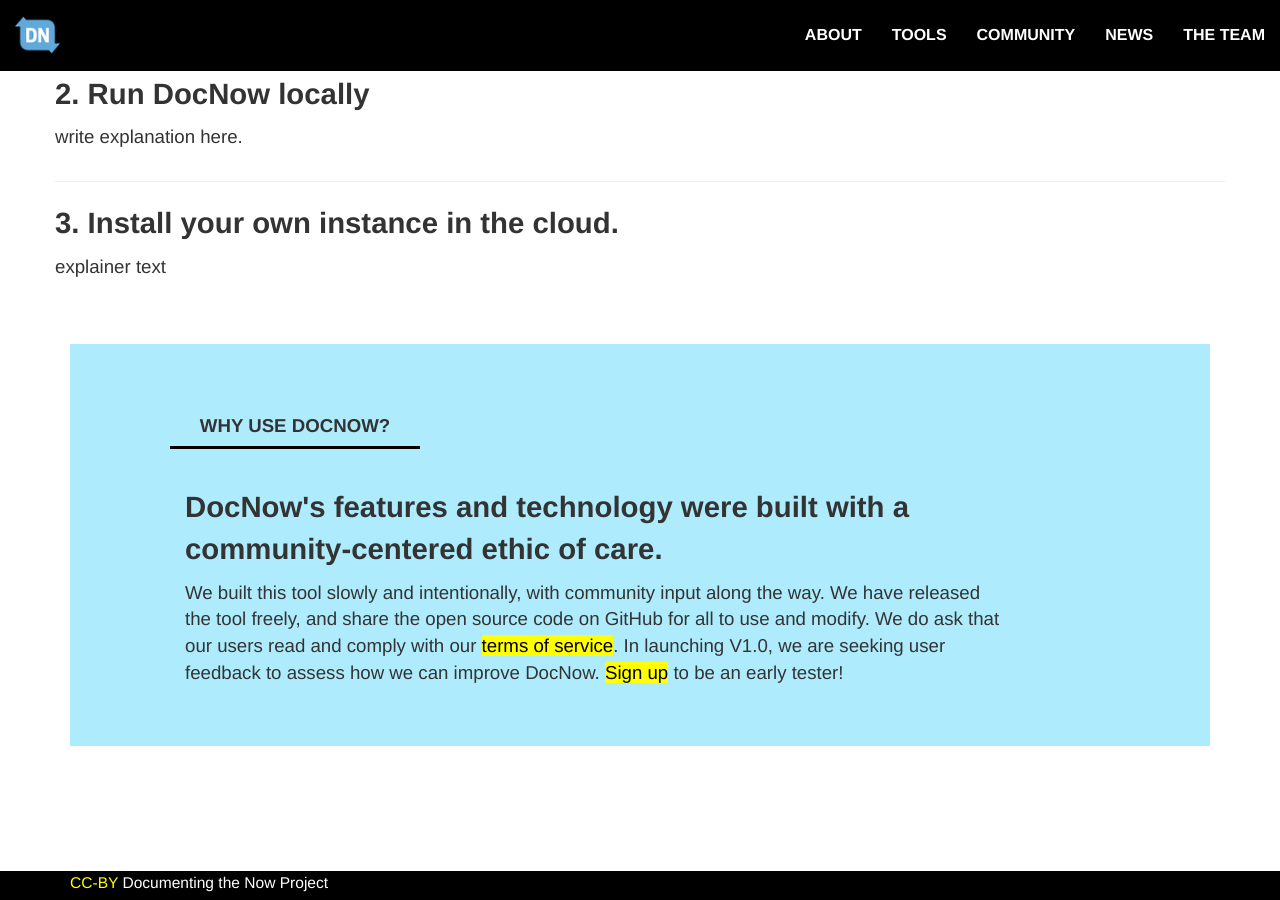
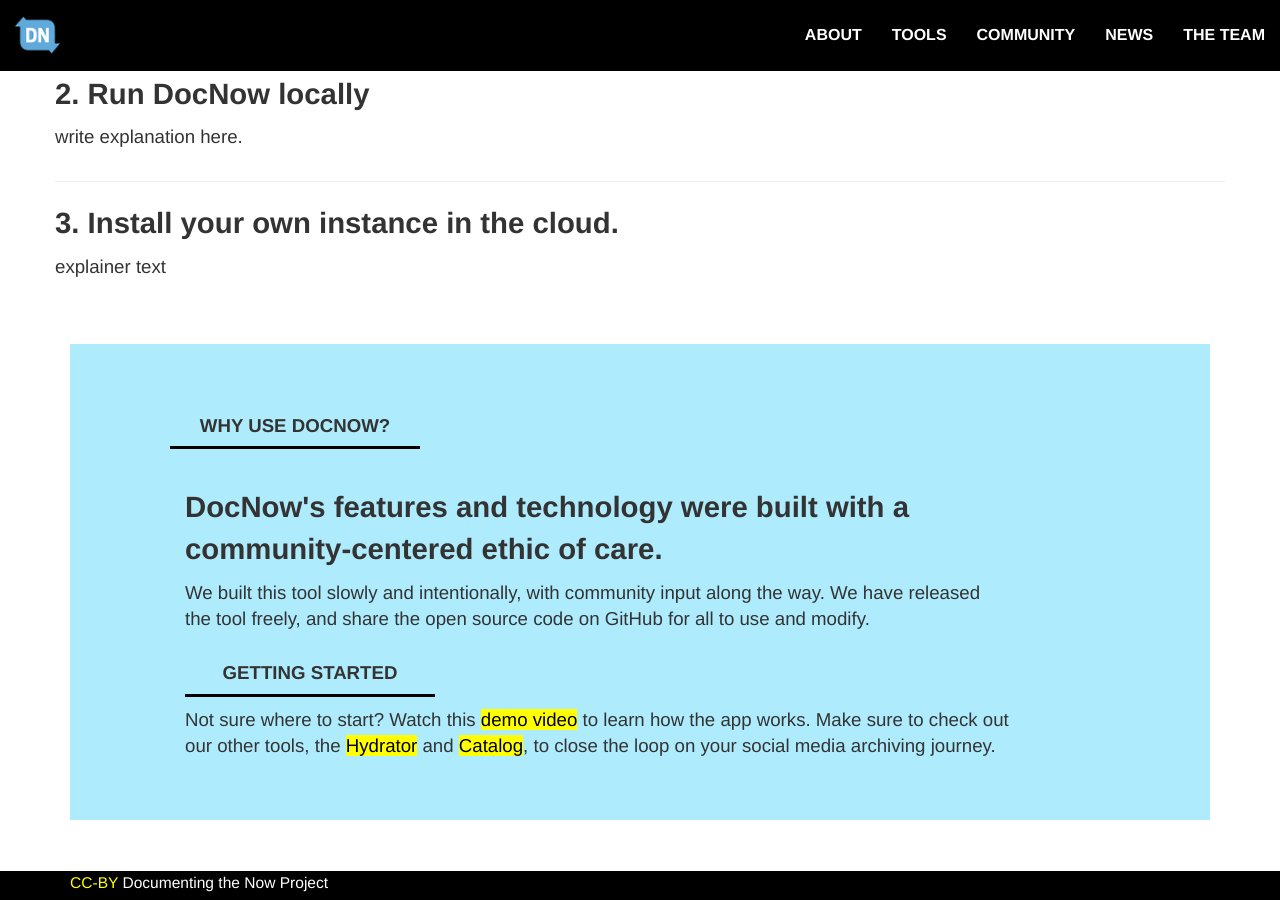
Before and after one commit to DocNow/docnow.github.io, a Jekyll site: the page built from docnow-app/index-revised.html, in a window 1280 px wide and 900 px high, scrolled down 866 px. Built offline with Jekyll 4.4.1, drawn with Linux system fonts in a browser that asks for light colours.

Commit message:
Update index-revised.html

```diff
--- a/docnow-app/index-revised.html
+++ b/docnow-app/index-revised.html
@@ -59,9 +59,11 @@
             <div class="col-lg-10 text-left">
               <p class="bigp">DocNow's features and technology were built with a community-centered ethic of care.</p>
               <p>We built this tool slowly and intentionally, with community input along the way. We have released
-                the tool freely, and share the open source code on GitHub for all to use and modify. We do ask that our
-                users read and comply with our <a href="/">terms of service</a>. In launching V1.0,
-              we are seeking user feedback to assess how we can improve DocNow. <a href="/">Sign up</a> to be an early tester! </p>
+                the tool freely, and share the open source code on GitHub for all to use and modify. </p>
+              <h2>Getting Started</h2>
+              <p>Not sure where to start? Watch this <a href="/">demo video</a> to learn how the app works. Make sure to
+              check out our other tools, the <a href="/">Hydrator</a> and <a hre="/">Catalog</a>, to close the loop on your
+            social media archiving journey.</p>
             </div>
         </section>
 
```
